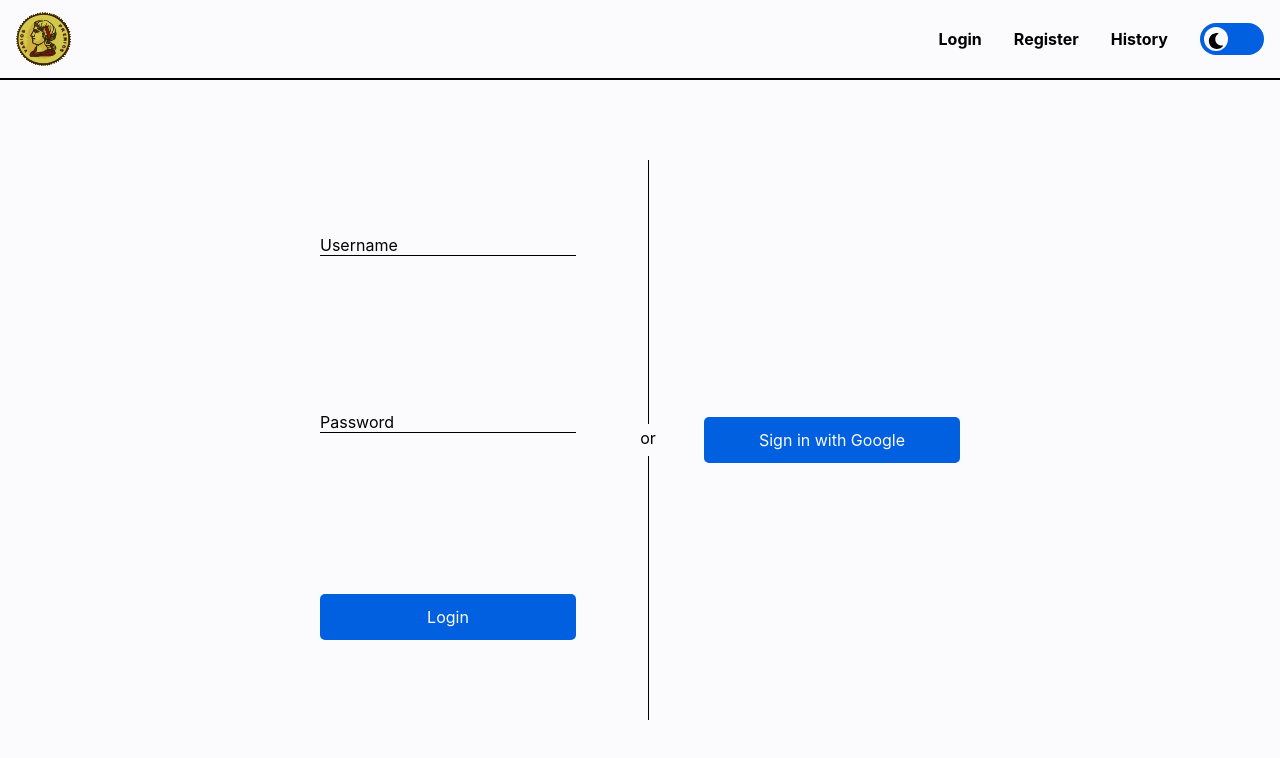
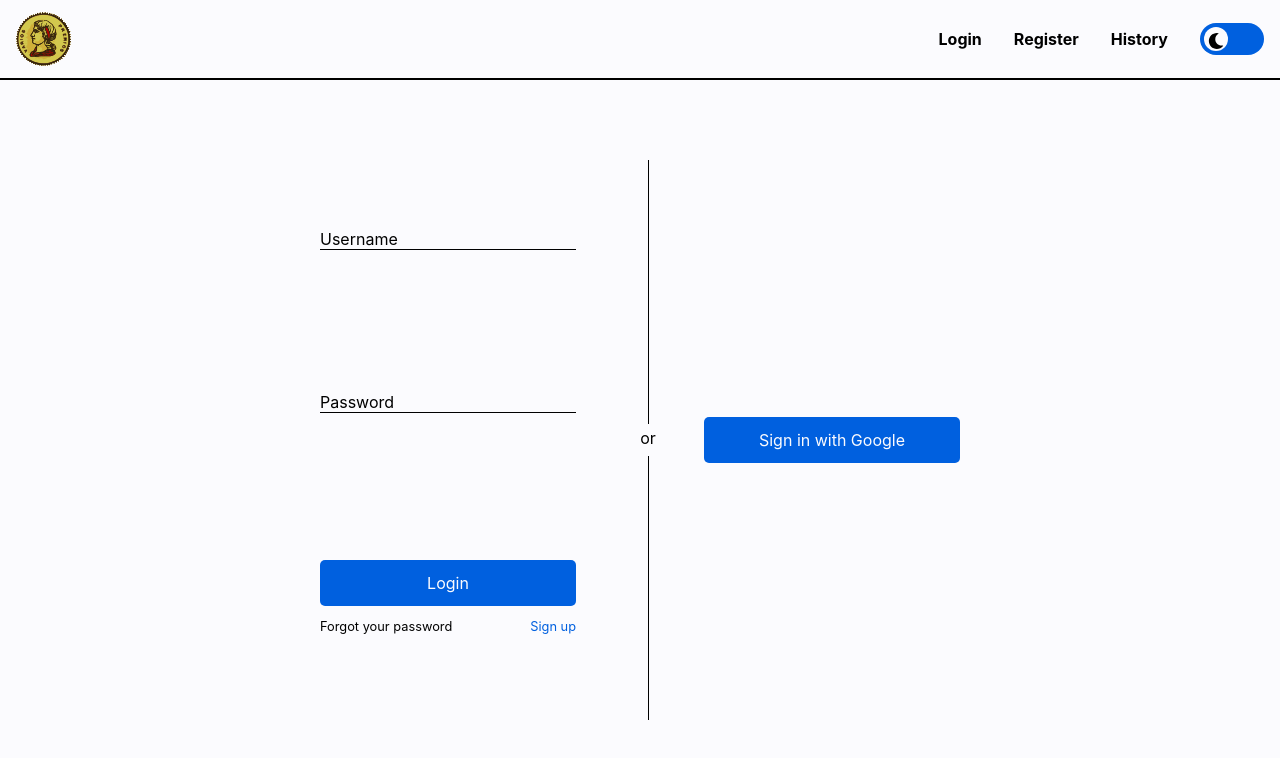
Before and after one commit to ErmoGarcia/mus, a Next.js app: page /login in a window 1280 px wide. Shown: the top 758 px of the page. Built offline with nearby package versions, Linux system fonts and the light colour scheme.

Commit message:
feat: login page added

```diff
--- a/pages/login.tsx
+++ b/pages/login.tsx
@@ -19,6 +19,10 @@ export default function Login() {
                         <button className={styles.btn} type="submit">
                             Login
                         </button>
+                        <p className={styles.options}>
+                            <span>Forgot your password</span>
+                            <a className={styles.register} href="/">Sign up</a>
+                        </p>
                     </div>
                 </form>
 
--- a/styles/Login.module.scss
+++ b/styles/Login.module.scss
@@ -17,6 +17,13 @@
 .item {
     width: 100%;
     align-self: center;
+}
+
+.options {
+    font-size: 0.8rem;
+    .register {
+        float: right;
+    }
 }
 
 .btn {
```
